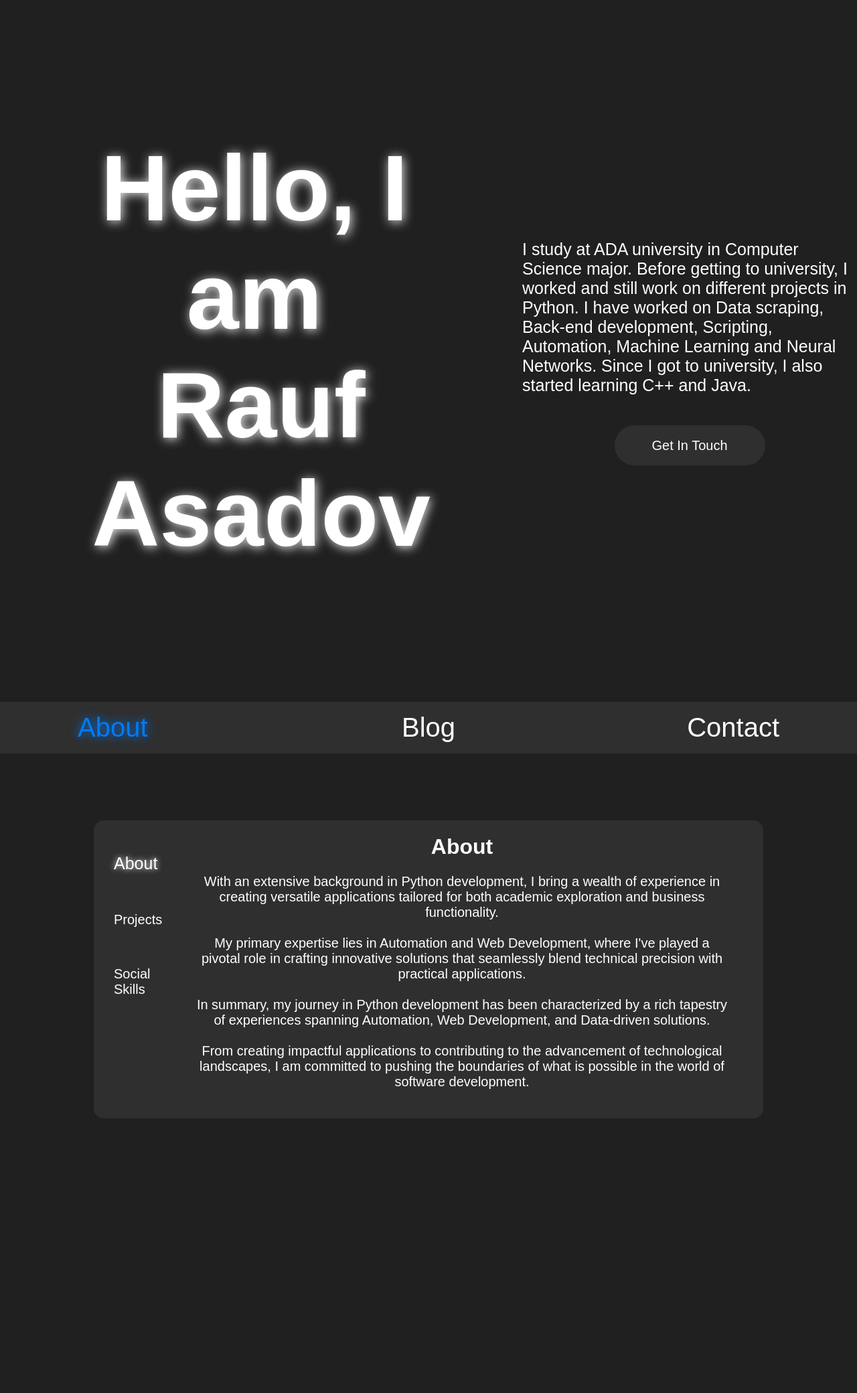
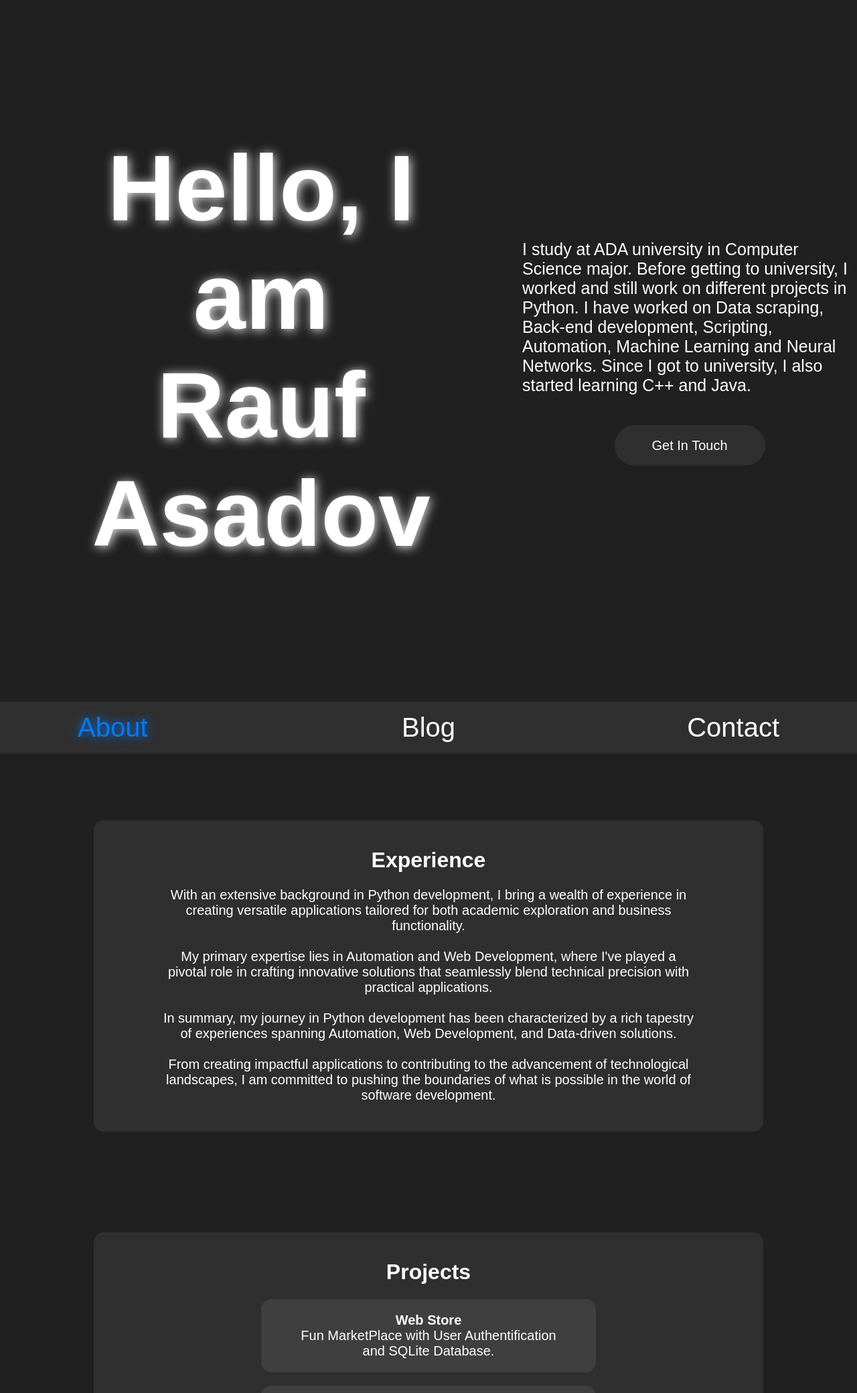
Before and after one commit to rasadov/portfo, a Flask app: page / in a window 1280 px wide. Shown: the top 2080 px of the page at 67% size. Before the commit the page ends 1670 px from the top, so only its background shows below. Run offline with Flask 3, Linux system fonts and the light colour scheme; data comes from the database, SQL or seed files in the repository; both versions use the stored data as it was before the commit; data that the repository does not hold is empty.

Commit message:
edited admin & added gitignore

```diff
--- a/main/forms.py
+++ b/main/forms.py
@@ -1,6 +1,6 @@
 from main.models import Admin
 from flask_wtf import FlaskForm
-from wtforms import StringField, SubmitField, PasswordField, ValidationError
+from wtforms import StringField, SubmitField, PasswordField, ValidationError, IntegerField
 from wtforms.validators import DataRequired, Email, Length
 
 
@@ -16,11 +16,20 @@ class Article_Form(FlaskForm):
     text = StringField(label='Surname',validators=[DataRequired()])
     submit = SubmitField(label='Submit')
 
+
 class Project_Form(FlaskForm):
     title = StringField(label='Name',validators=[DataRequired()])
     text = StringField(label='Surname',validators=[DataRequired()])
     link = StringField(label='Surname',validators=[DataRequired()])
     submit = SubmitField(label='Submit')
+
+class Remove_Article_Form(FlaskForm):
+    id = IntegerField()
+    submit = SubmitField(label='Remove Article')
+
+class Remove_Project_Form(FlaskForm):
+    id = IntegerField()
+    submit = SubmitField(label='Remove Project')
 
 class LoginForm(FlaskForm):
     def validate_username(self, username_to_check):
--- a/main/models.py
+++ b/main/models.py
@@ -27,7 +27,7 @@ class Projects(db.Model):
 class Admin(db.Model, UserMixin):
     id = db.Column(db.Integer(), primary_key=True)
     username = db.Column(db.String(), nullable=False)
-    password = db.Column(db.String(), nullable=False)
+    password_hash = db.Column(db.String(), nullable=False)
 
     @property
     def password(self):
--- a/main/routes.py
+++ b/main/routes.py
@@ -1,33 +1,32 @@
 from main import app, db
 import os
-from flask import send_from_directory, render_template, request, redirect, url_for
-from main.forms import Message, Project_Form, Article_Form, LoginForm
+from flask import send_from_directory, render_template, request, redirect, url_for, flash
+from main.forms import Message, Project_Form, Article_Form, LoginForm, Remove_Article_Form, Remove_Project_Form
 from main.models import Projects, Articles, Admin, Contact
+from flask_login import login_user
+from sqlalchemy import desc
 
-# @app.route('/favicon.ico')
-# def favicon():
-#     return send_from_directory(os.path.join(app.root_path, 'static'),
-#                                'favicon.ico', mimetype='image/vnd.microsoft.icon')
-
-
-
-
+@app.route('/favicon.ico')
+def favicon():
+    return send_from_directory(os.path.join(app.root_path, 'static'),
+                               'favicon.ico', mimetype='image/vnd.microsoft.icon')
 
 
 def add_to_database(model):
     db.session.add(model)
     db.session.commit()
 
+@app.route('/thank-you')
 def thank_you():
     return render_template('thankyou.html')
 
 @app.route('/', methods=['GET','POST'])
 def my_home():
     form = Message()
-    projects = Projects.query.all()
-    blog = Articles.query.all()
+    blog = Articles.query.order_by(desc(Articles.id))
+    projects = Projects.query.order_by(desc(Projects.id))
     if request.method == 'GET':
-        return render_template('index.html', form=form, blog=blog[::-1], length=len(blog), projects=projects[::-1], plength=len(projects))
+        return render_template('index.html', form=form, blog=blog, amount_of_articles=blog.count(), projects=projects, amount_of_projects=projects.count())
 
     if form.validate_on_submit():
         message = Contact(name=form.name.data,
@@ -36,23 +35,78 @@ def my_home():
                               message = form.message.data)
         add_to_database(message)
         return redirect(url_for('thank_you'))
-    return render_template('thankyou.html')
+    return "<h1>Fill the form properly</h1>"
 
 
-@app.route('/create-blog')
+@app.route('/create-blog', methods=['GET','POST'])
 def create_blog():
-    return render_template('create_blog.html')
+    form = Article_Form()
+    if form.validate_on_submit():
+        article = Articles(title=form.title.data,text=form.text.data)
+        add_to_database(article)
+        return redirect(url_for('admin'))
+    return render_template('create_blog.html', form=form)
 
+@app.route('/edit-project/<id>', methods=['GET','POST'])
+def edit_project(id):
+    project = Projects.query.filter_by(id=id).first()
+    form = Project_Form(title=project.title, text=project.text, link=project.link)
+    if form.validate_on_submit():
+        project.title = form.title.data
+        project.text = form.text.data
+        project.link = form.link.data
+        add_to_database(project)
+        return redirect(url_for('admin'))
+    return render_template('create_project.html', form=form)
+
+@app.route('/edit-blog/<id>', methods=['GET','POST'])
+def edit_blog(id):
+    article = Articles.query.filter_by(id=id).first()
+    form = Article_Form(title=article.title, text=article.text)
+    if form.validate_on_submit():
+        article.title = form.title.data
+        article.text = form.text.data
+        add_to_database(article)
+        return redirect(url_for('admin'))
+    return render_template('create_blog.html', form=form)
+
+@app.route('/create-project', methods=['GET','POST'])
 def create_project():
-    return render_template('create_project.html')
+    form = Project_Form()
+    if form.validate_on_submit():
+        project = Projects(title=form.title.data, text=form.text.data, link=form.link.data)
+        add_to_database(project)
+        return redirect(url_for('admin'))
+    return render_template('create_project.html', form=form)
 
-@app.route('/login')
+@app.route('/login', methods=['GET','POST'])
 def log_in():
-    return render_template('login.html')
+    form = LoginForm()
+    if form.validate_on_submit():
+        attempted_user = Admin.query.filter_by(username=form.username.data).first()
+        if attempted_user and attempted_user.chech_password_correction(
+            attempted_password=form.password.data):
+            login_user(attempted_user)
+            return redirect(url_for('admin'))
+    return render_template('login.html', form=form)
 
 
-@app.route('/admin')
+@app.route('/admin', methods=['GET','POST'])
 def admin():
-    blog = Articles.query.all()
-    projects = Projects.query.all()
-    return render_template('admin.html', blog=blog[::-1], length=len(blog), projects=projects[::-1], plength=len(projects))
+    remove_project = Remove_Project_Form()
+    remove_article = Remove_Article_Form()
+    if request.method == 'POST':
+        if remove_article.validate_on_submit():
+            article_to_delete = Articles.query.filter_by(id=remove_article.id.data).first()
+            if article_to_delete:
+                db.session.delete(Articles.query.filter_by(id=remove_article.id.data).first())
+                db.session.commit()
+
+        if remove_project.validate_on_submit():
+            project_to_delete = Projects.query.filter_by(id=remove_project.id.data).first()
+            if project_to_delete:
+                db.session.delete(project_to_delete)
+                db.session.commit()
+    blog = Articles.query.order_by(desc(Articles.id))
+    projects = Projects.query.order_by(desc(Projects.id))
+    return render_template('admin.html', blog=blog, amount_of_articles=blog.count(), projects=projects, amount_of_projects=projects.count(), remove_project=remove_project,remove_article=remove_article)
--- a/main/static/script.js
+++ b/main/static/script.js
@@ -1,15 +1,4 @@
 document.addEventListener('DOMContentLoaded', function () {
-    const about = document.querySelectorAll('.info-link');
-    about.forEach((card) => {
-        card.addEventListener("click", ()=>{
-            const infoBar = document.getElementById(card.dataset.info)
-            about.forEach((c)=>{c.classList.remove("info-link-active")})
-            card.classList.add("info-link-active")
-            document.querySelectorAll(".info-card").forEach((mi) => {mi.classList.add("hidden")})
-            infoBar.classList.remove("hidden")
-        })
-    })
-
     const nav = document.querySelectorAll('.nav-link');
     nav.forEach((card) => {
         card.addEventListener("click", ()=>{
--- a/main/static/style.css
+++ b/main/static/style.css
@@ -230,7 +250,7 @@ body {
 
 div.home {
     text-align: right;
-    margin: 200px auto 200px auto;
+    margin: 0 auto 200px auto;
     display: flex;
 }
 
@@ -251,7 +271,6 @@ div.home {
     color: white;
     text-shadow: 2px 2px 16px rgba(255, 255, 255, 0.9);
     font-size: 140px;
-    margin: 200px auto 200px auto;
 }
 
 .home p {
@@ -288,7 +307,6 @@ div.home {
 }
 
 .container {
-    display: flex;
     width: 1000px;
     margin: auto auto 150px auto;
     background: #2f2f2f;
@@ -300,11 +318,6 @@ div.home {
     border: none;
     font-size: 20px;
     color:white;
-}
-
-
-.container-element {
-    height: auto;
 }
 
 .info-link {
@@ -321,15 +334,15 @@ div.home {
 
 
 .info-card {
-    margin-left: 50px;
-    margin-top: 20px;
     color: white;
+    width: 1000px;
     text-align: center;
 }
 
 .info-card p {
     font-size: 20px;
     width: 800px;
+    margin: auto;
 }
 
 .hidden {
@@ -346,14 +359,25 @@ a.project{
     text-decoration: none !important;
 }
 
+.proj {
+    width: 500px;
+    text-align: center;
+    margin: 20px auto;
+}
+
 div.project{
-    width: auto;
     height: auto;
-    margin: auto auto 20px auto;
+    width: 500px;
+    margin: 30px auto;
     text-align: center;
     background: #3f3f3f;
     border-radius: 15px;
     text-decoration: none !important;
+}
+
+.project h1, .project p {
+    margin: auto;
+    width: 400px;
 }
 
 .project h1 {
--- a/main/templates/base.html
+++ b/main/templates/base.html
@@ -2,6 +2,7 @@
 <html lang="en">
 
 <head>
+    <link rel="shortcut icon" href="{{ url_for('static', filename='favicon.ico') }}">
     <meta charset="UTF-8">
     <!-- <meta name="viewport" content="width=device-width, initial-scale=1.0"> -->
     <meta name="viewport" content="width=device-width, initial-scale=1.0, maximum-scale=1.0, user-scalable=no" />
--- a/main/templates/index.html
+++ b/main/templates/index.html
@@ -5,14 +5,14 @@
 {% endblock %}
 
 {% block content %}
+<div class="space" style="height: 200px;"></div>
+<div class="home">
+    <!-- <img src="../static/code.png" class="fade-in"> -->
+    <div class="home-up">
             <div class="mob-space">
             </div>
-    <div class="home">
-        <!-- <img src="../static/code.png" class="fade-in"> -->
-
-        <div class="home-up">
-            <h1 class="fade-in-left" style="margin: 0; margin-right: 20px;">Hello, I am<br></h1>
-            <h1 class="fade-in-up" style="margin: 0;">Rauf Asadov</h1>
+            <h1 class="fade-in-left" style="margin: 0 auto;">Hello, I am<br></h1>
+            <h1 class="fade-in-up" style="margin: 0 auto;">Rauf Asadov</h1>
         </div>
         <div class="home-down">
             <p class="fade-in-right">
@@ -50,35 +50,22 @@
 
     <div class="About page-item fade-in-up" id="nav-1">
         <div class="container">
-            <div class="container-element container-links" style="width: 100px; margin-bottom: 50px;">
-                <div class="about-about" style="margin: 50px auto 20px 30px; ">
-                    <a class="info-link info-link-active" data-info="info-1">
-                        About
-                    </a>
-                </div><br>
-                <div class="about-projects" style="margin: 20px auto 20px 30px; ">
-                    <a class="info-link" data-info="info-2">
-                        Projects
-                    </a>
-                </div><br>
-                <div class="about-social-skills" style="margin: 20px auto 50px 30px; width: 29px;">
-                    <a class="info-link" data-info="info-3">
-                        Social Skills
-                    </a>
-                </div>
-            </div>
-            <div class="container-element">
-                <div class="info-card" id="info-1">
-                    <h1>About</h1>
+            <div style="height: 20px;"></div>
+            <div class="info-card">
+                <h1>Experience</h1>
                 <p>With an extensive background in Python development, I bring a wealth of experience in creating versatile applications tailored for both academic exploration and business functionality.<br><br>
                         My primary expertise lies in Automation and Web Development, where I've played a pivotal role in crafting innovative solutions that seamlessly blend technical precision with practical applications.<br><br>
                         In summary, my journey in Python development has been characterized by a rich tapestry of experiences spanning Automation, Web Development, and Data-driven solutions.<br><br>
                         From creating impactful applications to contributing to the advancement of technological landscapes, I am committed to pushing the boundaries of what is possible in the world of software development.<br><br>
                 </p>
             </div>
-                <div class="info-card hidden" id="info-2">
+            <div style="height: 20px;"></div>
+        </div>
+        <div class="container fade-in-up">
+            <div style="height: 20px;"></div>
+            <div class="info-card">
                 <h1>Projects</h1>
-                    {% if plength == 0 %}
+                {% if amount_of_projects == 0 %}
                 <div style="text-align: center; height: auto; color: white;">
                     <div style="height: 20px;"></div>
                         <h1>There are no Projects at the current moment</h1>
@@ -87,31 +74,37 @@
                 {% else %}
                 {% for i in projects %}
                 <a href="{{ i.link }}" class="project">
-                        <div class="project">
-                            <div style="height: 1px;"></div>
+                    <div class="proj">
+                        <div class="project" style="margin: auto !important;">
+                            <div style="height: 20px;"></div>
                             <h1>{{ i.title }}</h1>
                             <p>{{ i.text }}</p>
-                            <div style="height: 1px;"></div>
+                            <div style="height: 20px;"></div>
+                        </div>
                     </div>
                 </a>
                 {% endfor %}
                 {% endif %}
             </div>
-                <div class="info-card hidden" id="info-3">
+            <div style="height: 20px;"></div>
+        </div>
+        <div class="container fade-in-up">
+            <div class="info-card">
+                <div style="height: 20px;"></div>
                 <h1>Social Skills</h1>
                 <p>As a dedicated software engineer, I recognize the profound impact that effective social skills can have on the success of collaborative projects.<br><br>
                         I take pride in my ability to communicate complex technical concepts in a clear and accessible manner, fostering a shared understanding among team members.<br><br>
                         In essence, my social skills serve as a bridge between the technical complexities of software development and the diverse individuals involved in our projects.<br><br>
                         By combining technical expertise with effective communication, collaboration, and empathy, I contribute not only to the success of our projects but also to the positive and inclusive culture of our team.<br><br>
                 </p>
-                </div>
+                <div style="height: 20px;"></div>
             </div>
         </div>
     </div>
 
     <!-- Blog -->
     <div class="Blog page-item fade-in-up hidden" id="nav-2">
-        {% if length == 0 %}
+        {% if amount_of_articles == 0 %}
         <div class="blog">
             <div style="text-align: center; height: auto; color: white;">
                 <div style="height: 20px;"></div>
@@ -121,15 +114,16 @@
         </div>
 
         {% else %}
-        {% for topic in blog %}
-        <div class="blog">
-                <div style="text-align: center; height: auto; color: white;">
+        {% for i in blog %}
+        <div class="blog" style="color: white;  max-width: 1000px; text-align: center;">
             <div style="height: 20px;"></div>
-                    <h1>Title</h1>
-                    <p>text</p>
+            <h1>{{ i.title }}</h1>
+            <p style="width: 480px !important; height: auto !important; margin: 10px auto !important;">{{ i.text }}</p>
+            <div style="height: 1px;"></div>
             <div style="height: 20px;"></div>
+            <div>
         </div>
-        </div>
+
         {% endfor %}
         {% endif %}
     </div>
--- a/main/templates/thankyou.html
+++ b/main/templates/thankyou.html
@@ -6,9 +6,9 @@
 
 {% block content %}
 
-<div>
-    <h1>Thank you</h1>
-    <p>Message was sent successfully</p>
+<div style="color: white; text-align: center; margin: 200px;">
+    <h1 style="font-size: 60px;">Thank you</h1>
+    <p style="font-size: 30px;">Message was sent successfully</p>
 </div>
 
 
```
Also changed, not shown: other parts of main/static/style.css (+35 -15 lines), main/__init__.py (+0 -8 lines), main/static/style-admin.css (+9 -0 lines), main/templates/admin.html (+49 -14 lines), main/templates/create_blog.html (+32 -1 lines), main/templates/create_project.html (+40 -0 lines), main/templates/login.html (+42 -0 lines), instance/market.db (deleted), 1 other file. Lines whose indentation alone changed are shown as unchanged.
